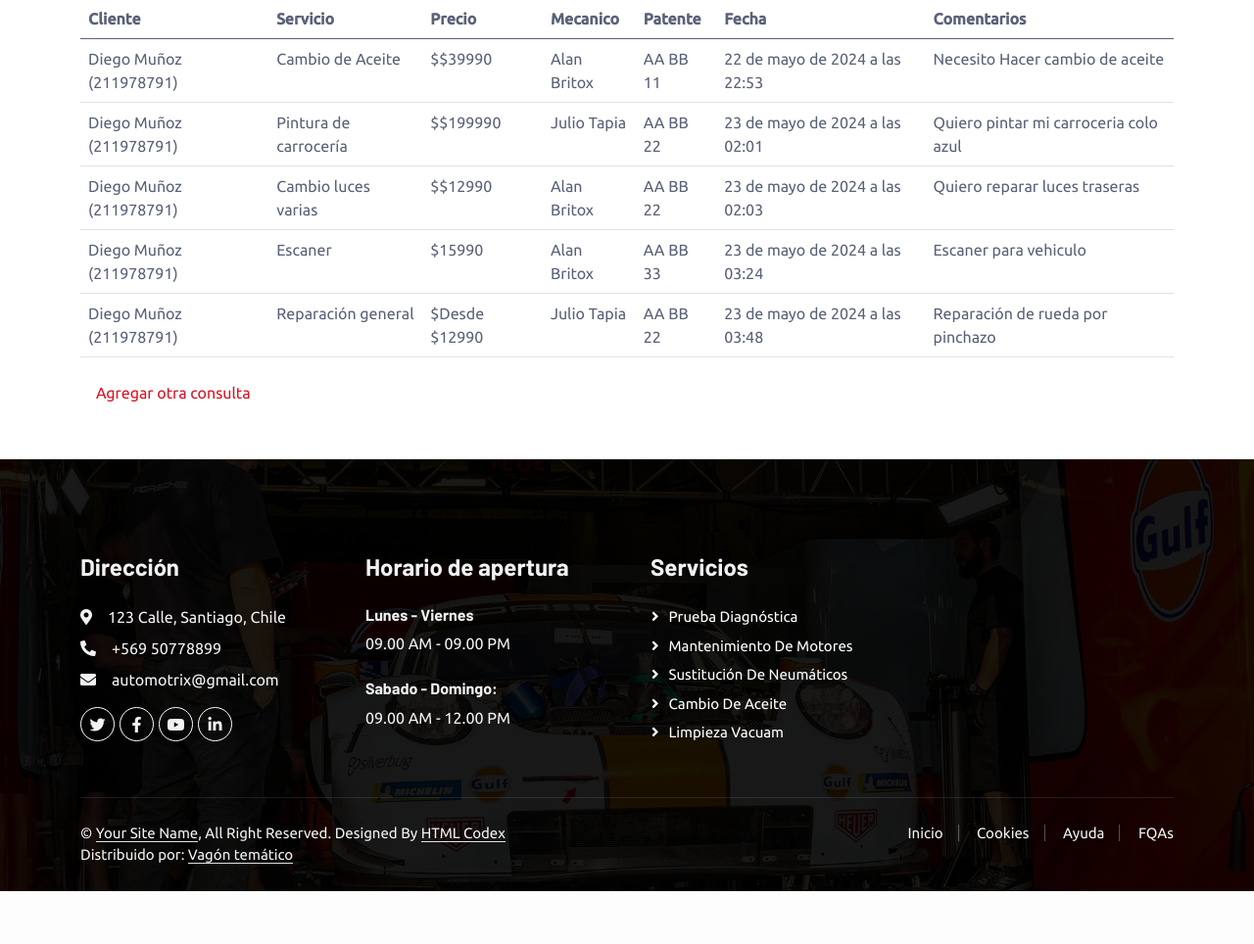
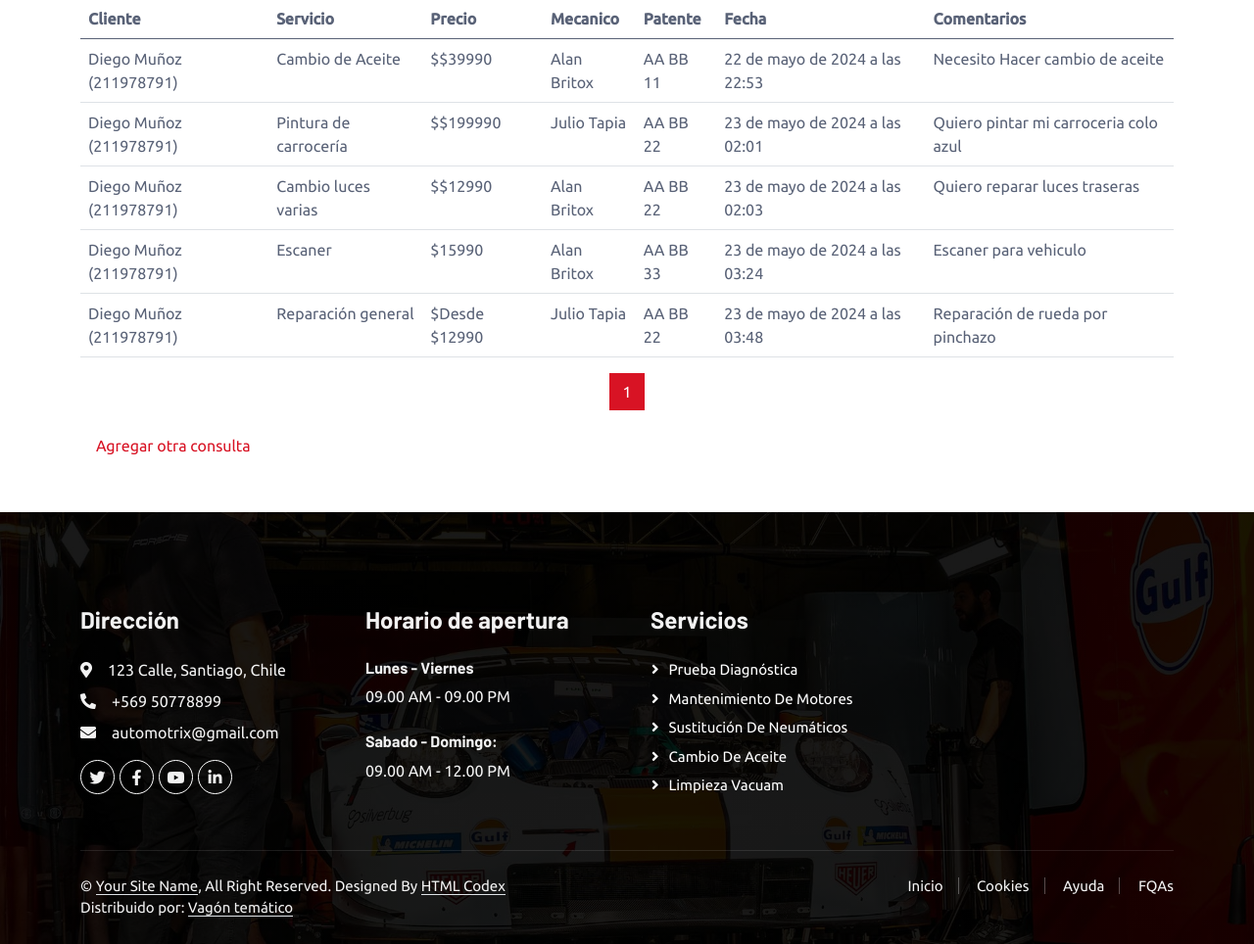
Before and after one commit to dieg0andrees/TallerMecanico3, a Django app: page /consultas/ in a window 1280 px wide; the page is wider, and only the part inside the window is pictured. Shown: the part 251-1215 px from the top of that part at 98% size. Before the commit the page ends 1161 px from the top of that part, so only its background shows below. Run offline with Django 5.2, Linux system fonts and the light colour scheme; a user stored in the database is signed in; data comes from the database, SQL or seed files in the repository; some libraries are stand-ins or nearby versions.

Commit message:
examen_fixed

```diff
--- a/core/templates/core/consultas.html
+++ b/core/templates/core/consultas.html
@@ -18,7 +18,7 @@
           </tr>
         </thead>
         <tbody>
-          {% for aux in lista %}
+          {% for aux in page_obj %}
           <tr>
             <td>{{ aux.cliente }}</td>
             <td>{{ aux.servicio }}</td>
@@ -31,6 +31,27 @@
           {% endfor %}
         </tbody>
       </table>
+      <nav aria-label="Page navigation example">
+        <ul class="pagination justify-content-center">
+           {% if page_obj.has_previous %}
+           <li class="page-item"><a class="page-link" href="?page=1">&laquo; Primera</a></li>
+           <li class="page-item"><a class="page-link" href="?page={{ page_obj.previous_page_number }}">Anterior</a></li>
+           {% endif %}
+
+           {% for num in page_obj.paginator.page_range %}
+           {% if page_obj.number == num %}
+           <li class="page-item active"><a class="page-link" href="#">{{ num }}</a></li>
+           {% elif num > page_obj.number|add:'-5' and num < page_obj.number|add:'5' %}
+           <li class="page-item"><a class="page-link" href="?page={{ num }}">{{ num }}</a></li>
+           {% endif %}
+           {% endfor %}
+
+           {% if page_obj.has_next %}
+           <li class="page-item"><a class="page-link" href="?page={{ page_obj.next_page_number }}">Siguiente</a></li>
+           <li class="page-item"><a class="page-link" href="?page={{ page_obj.paginator.num_pages }}">Última &raquo;</a></li>
+           {% endif %}
+        </ul>
+     </nav>
       <a href="{% url 'booking' %}" class="nav-item nav-link active">Agregar otra consulta</a>
 
 </div>
--- a/core/views.py
+++ b/core/views.py
@@ -111,6 +111,8 @@ def listar_consultas(request):
     # Obtener el usuario logueado
     user = request.user
 
+
+
     try:
         # Intentar obtener el cliente asociado al usuario
         cliente = Cliente.objects.get(user=user)
@@ -120,8 +122,13 @@ def listar_consultas(request):
         # Si no hay cliente asociado, mostrar todos los servicios
         consultas = Mecanico_servicio.objects.all()
 
+    paginator = Paginator(consultas, 10) #Nos muestra 10 digimons x página
+    page_number = request.GET.get('page') #Busca la página
+    page_obj = paginator.get_page(page_number)
+
     aux = {
-        'lista': consultas
+        'lista': consultas,
+        'page_obj' : page_obj
     }
 
     return render(request, 'core/consultas.html', aux)
```
Lines whose indentation alone changed are shown as unchanged.
